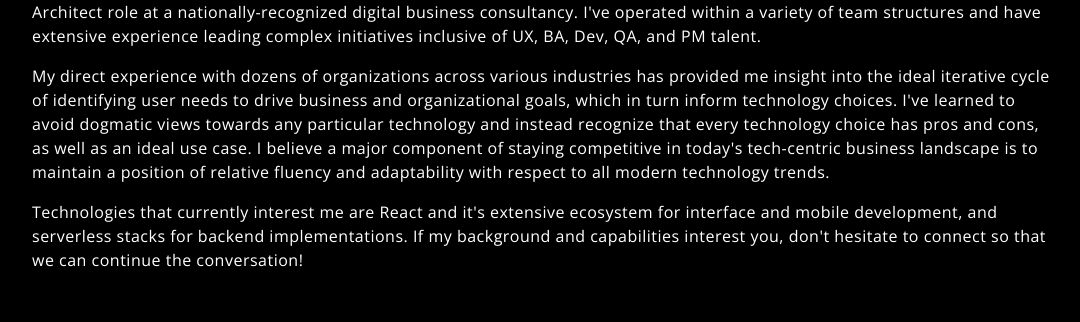
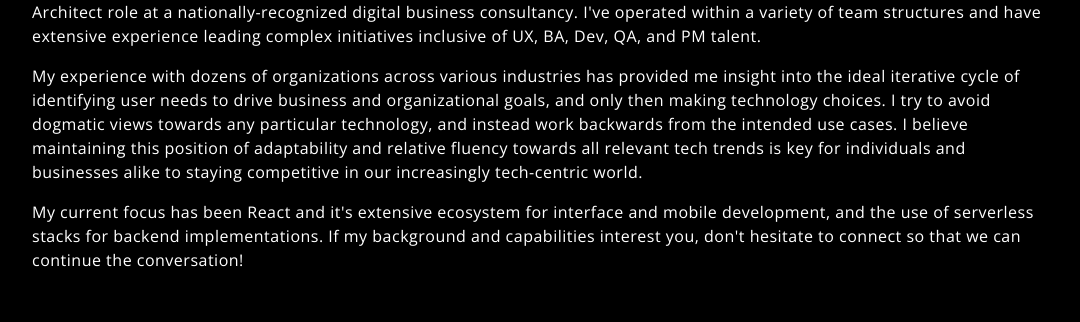
Before and after one commit to bloo0178/portfolio-site, a React (Create React App) app: page / in a window 1280 px wide. Shown: the part 1177-1499 px from the top of the page, without its empty margins (96-1176 px from the left). Built offline with nearby package versions, Linux system fonts and the light colour scheme; no server answers.

Commit message:
Updated About section.

```diff
--- a/src/components/About/About.jsx
+++ b/src/components/About/About.jsx
@@ -23,23 +23,22 @@ export class About extends React.Component {
             and PM talent.
           </p>
           <p>
-            My direct experience with dozens of organizations across various
-            industries has provided me insight into the ideal iterative cycle of
+            My experience with dozens of organizations across various industries
+            has provided me insight into the ideal iterative cycle of
             identifying user needs to drive business and organizational goals,
-            which in turn inform technology choices. I've learned to avoid
-            dogmatic views towards any particular technology and instead
-            recognize that every technology choice has pros and cons, as well as
-            an ideal use case. I believe a major component of staying
-            competitive in today's tech-centric business landscape is to
-            maintain a position of relative fluency and adaptability with
-            respect to all modern technology trends.
+            and only then making technology choices. I try to avoid dogmatic
+            views towards any particular technology, and instead work backwards
+            from the intended use cases. I believe maintaining this position of
+            adaptability and relative fluency towards all relevant tech trends is
+            key for individuals and businesses alike to staying competitive in our
+            increasingly tech-centric world.
           </p>
           <p>
-            Technologies that currently interest me are React and it's extensive
-            ecosystem for interface and mobile development, and serverless
-            stacks for backend implementations. If my background and
-            capabilities interest you, don't hesitate to connect so that we can
-            continue the conversation!
+            My current focus has been React and it's extensive ecosystem for
+            interface and mobile development, and the use of serverless stacks
+            for backend implementations. If my background and capabilities
+            interest you, don't hesitate to connect so that we can continue the
+            conversation!
           </p>
         </div>
       </div>
```
